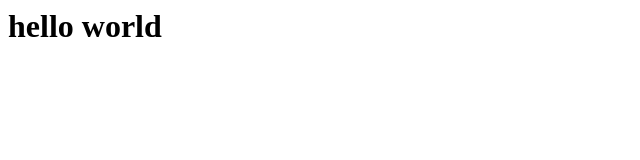
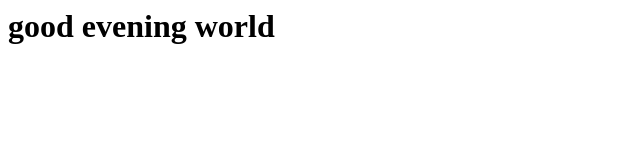
Before and after one commit to AtsushiSeki/conflict-app, a plain HTML site: page index.html in a window 1280 px wide. Shown: the whole page, without its empty margins (0-640 px from the left). Drawn offline with Linux system fonts and the light colour scheme.

Commit message:
Modify massage

```diff
--- a/index.html
+++ b/index.html
@@ -1 +1 @@
-<h1>hello world</h1>
+<h1>good evening world</h1>
```
